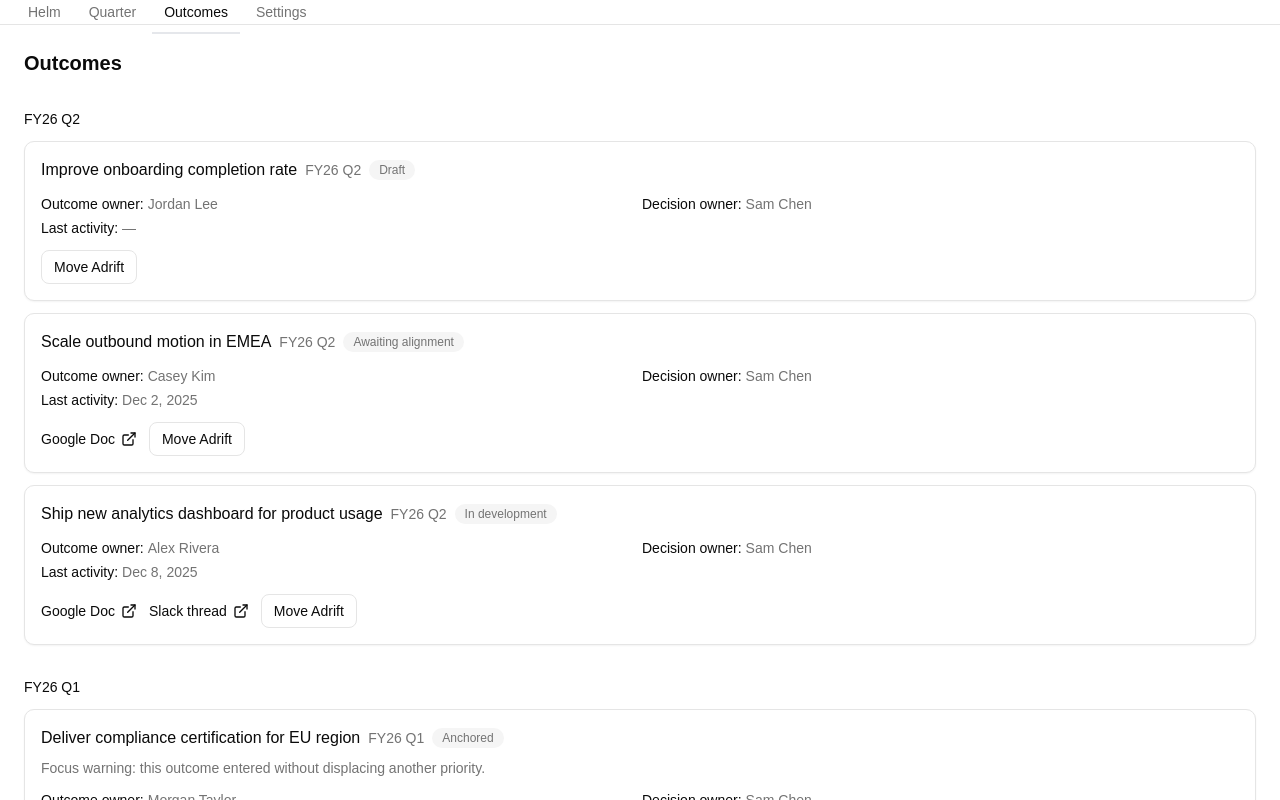
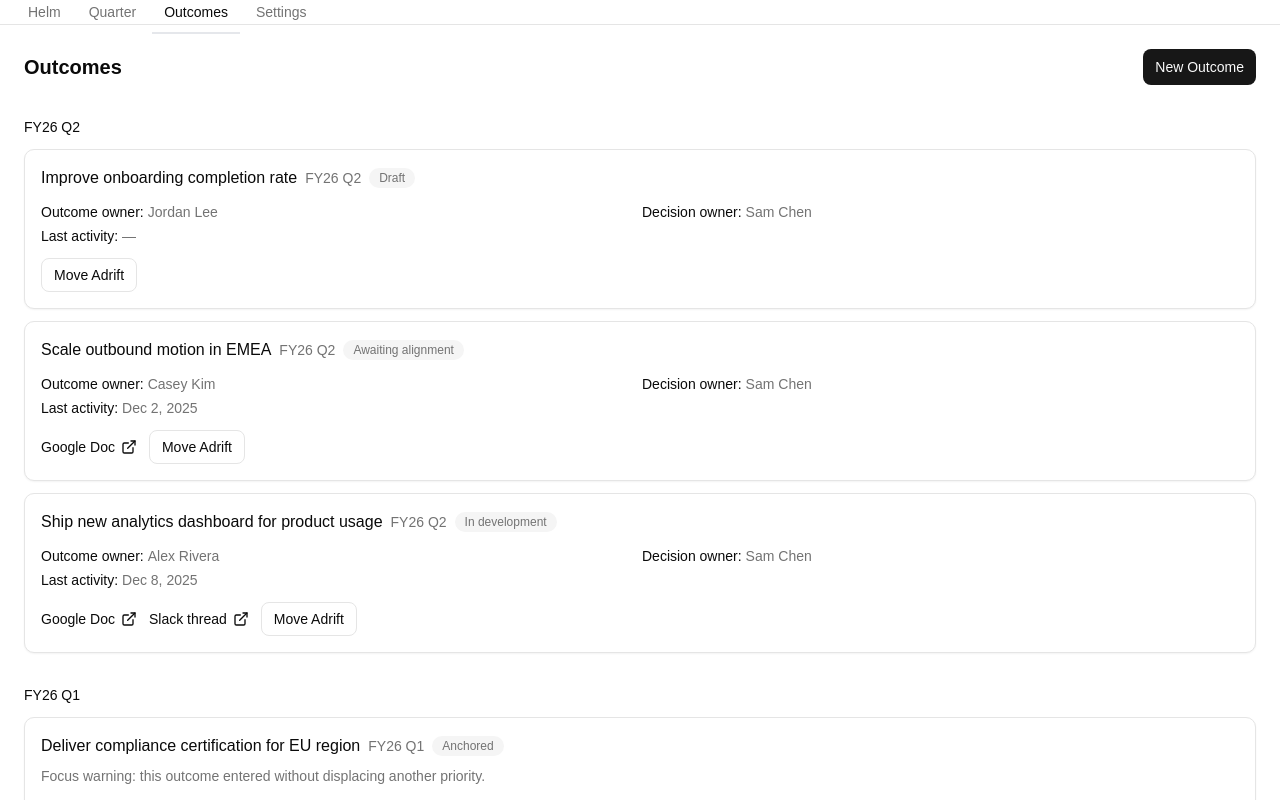
Before and after one commit to erikdohnberg/helm, a Next.js app: page /outcomes in a window 1280 px wide. Shown: the top 800 px of the page. Built offline with nearby package versions, Linux system fonts and the light colour scheme.

Commit message:
Add new outcome modal to OutcomesPage. Introduce button to open modal for creating new outcomes, along with modal structure for user input and close functionality.

```diff
--- a/app/(app)/outcomes/page.tsx
+++ b/app/(app)/outcomes/page.tsx
@@ -151,6 +151,7 @@ export default function OutcomesPage() {
     outcomeTitle: string;
   } | null>(null);
   const [rationaleDraft, setRationaleDraft] = useState("");
+  const [newOutcomeModalOpen, setNewOutcomeModalOpen] = useState(false);
 
   const quartersInOrder = OUTCOMES_QUARTER_ORDER.map((id) => getQuarterById(id)).filter(
     (q): q is NonNullable<typeof q> => q != null
@@ -196,7 +197,16 @@ export default function OutcomesPage() {
 
   return (
     <div className="space-y-8">
-      <h1 className="text-xl font-semibold text-foreground">Outcomes</h1>
+      <div className="flex flex-wrap items-center justify-between gap-4">
+        <h1 className="text-xl font-semibold text-foreground">Outcomes</h1>
+        <button
+          type="button"
+          onClick={() => setNewOutcomeModalOpen(true)}
+          className="inline-flex items-center rounded-md bg-primary px-3 py-2 text-sm font-medium text-primary-foreground hover:bg-primary/90"
+        >
+          New Outcome
+        </button>
+      </div>
       {quartersInOrder.map((quarter) => {
         const outcomes = getOutcomesByQuarter(quarter.id).map(getEffectiveOutcome);
         if (outcomes.length === 0) return null;
@@ -217,6 +227,33 @@ export default function OutcomesPage() {
           </section>
         );
       })}
+
+      {newOutcomeModalOpen && (
+        <div
+          className="fixed inset-0 z-50 flex items-center justify-center bg-black/50 p-4"
+          role="dialog"
+          aria-modal="true"
+          aria-labelledby="new-outcome-modal-title"
+        >
+          <div className="w-full max-w-md rounded-lg border border-border bg-background p-4 shadow-lg">
+            <h2
+              id="new-outcome-modal-title"
+              className="text-sm font-medium text-foreground"
+            >
+              New Outcome
+            </h2>
+            <div className="mt-4 flex justify-end">
+              <button
+                type="button"
+                onClick={() => setNewOutcomeModalOpen(false)}
+                className="rounded-md border border-input bg-background px-3 py-1.5 text-sm font-medium text-foreground hover:bg-muted"
+              >
+                Close
+              </button>
+            </div>
+          </div>
+        </div>
+      )}
 
       {moveAdriftModal && (
         <div
```
